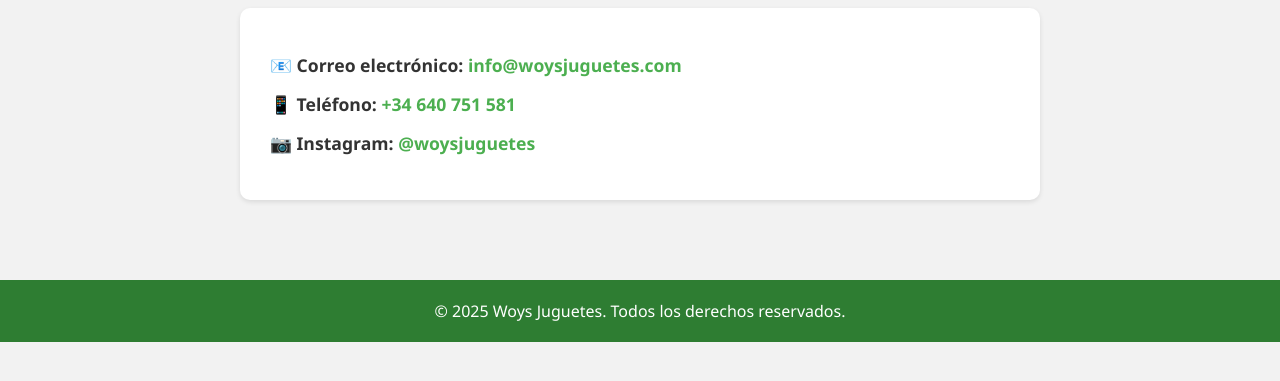
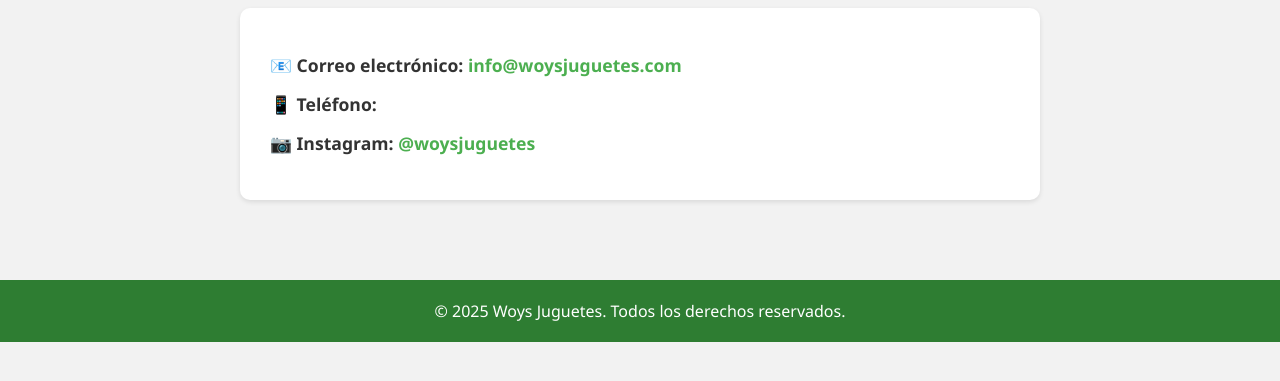
Before and after one commit to Krtos750/woys-juguetes, a plain HTML site: page contacto.html in a window 1280 px wide. Shown: the part 307-688 px from the top of the page. Drawn offline with Linux system fonts and the light colour scheme.

Commit message:
Update contacto.html

```diff
--- a/contacto.html
+++ b/contacto.html
@@ -88,7 +88,7 @@
     <h2>Contáctanos</h2>
     <div class="contact-info">
       <p><strong>📧 Correo electrónico:</strong> <a href="mailto:info@woysjuguetes.com">info@woysjuguetes.com</a></p>
-      <p><strong>📱 Teléfono:</strong> <a href="tel:+34612345678">+34 640 751 581</a></p>
+      <p><strong>📱 Teléfono:</strong> <a href="tel:+34612345678"></a></p>
       <p><strong>📷 Instagram:</strong> <a href="https://www.instagram.com/woys.juguetes" target="_blank">@woysjuguetes</a></p>
     </div>
   </section>
```
